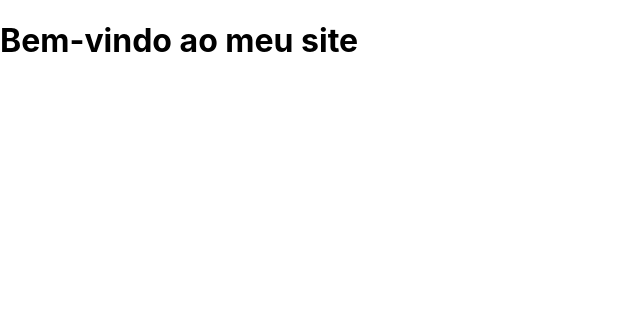
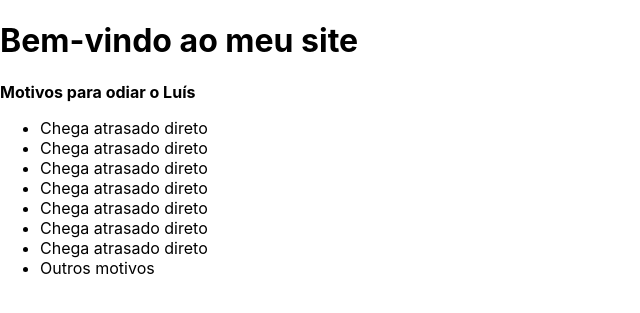
Before and after one commit to lfsca/aula-github-codespaces, a Django app: page / in a window 1280 px wide. Shown: the top 313 px of the page, without its empty margins (0-640 px from the left). Run offline with Django 5.2, Linux system fonts and the light colour scheme.

Commit message:
Luís chega atrasado

```diff
--- a/hello_world/templates/index.html
+++ b/hello_world/templates/index.html
@@ -18,6 +18,20 @@
 
 <body>
     <h1>Bem-vindo ao meu site</h1>
+
+    <div>
+        <b>Motivos para odiar o Luís</b>
+        <ul>
+            <li>Chega atrasado direto</li>
+            <li>Chega atrasado direto</li>
+            <li>Chega atrasado direto</li>
+            <li>Chega atrasado direto</li>
+            <li>Chega atrasado direto</li>
+            <li>Chega atrasado direto</li>
+            <li>Chega atrasado direto</li>
+            <li>Outros motivos</li>
+        </ul>
+    </div>
 </body>
 
 </html>
```
